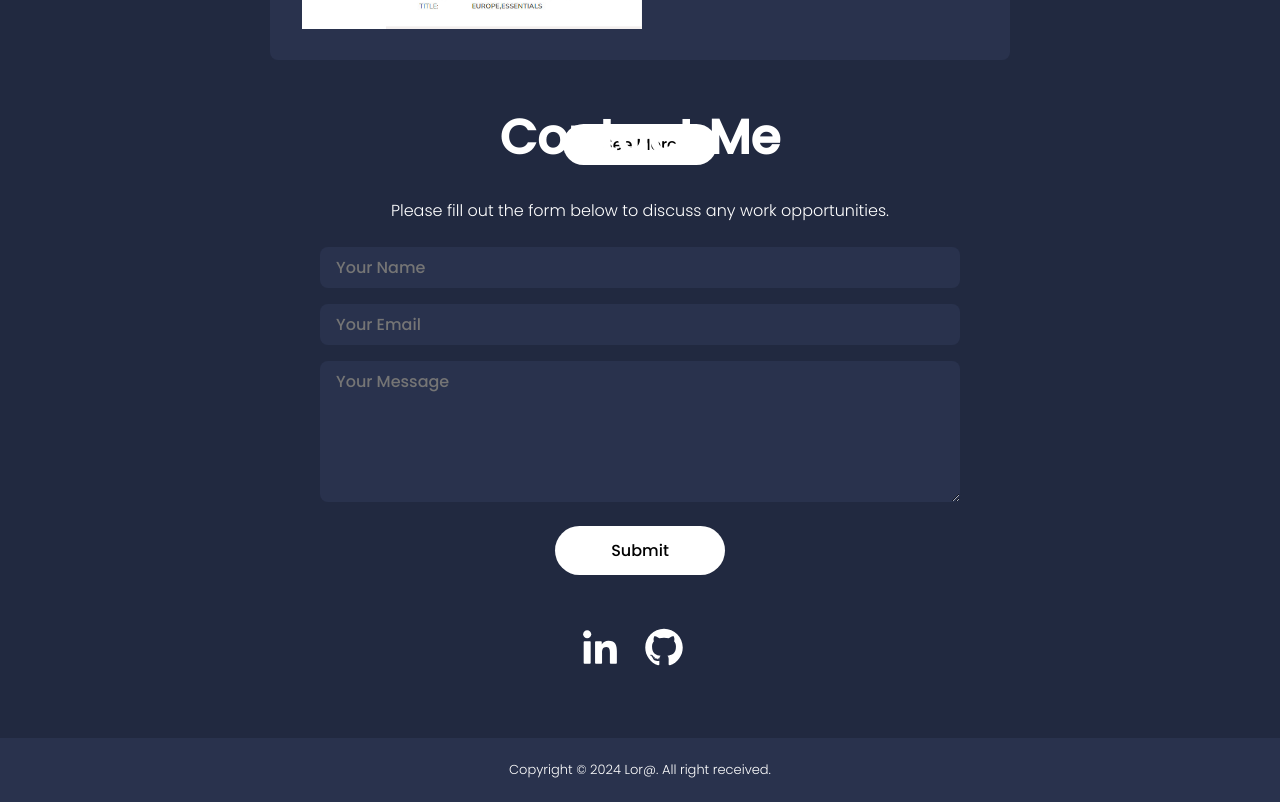
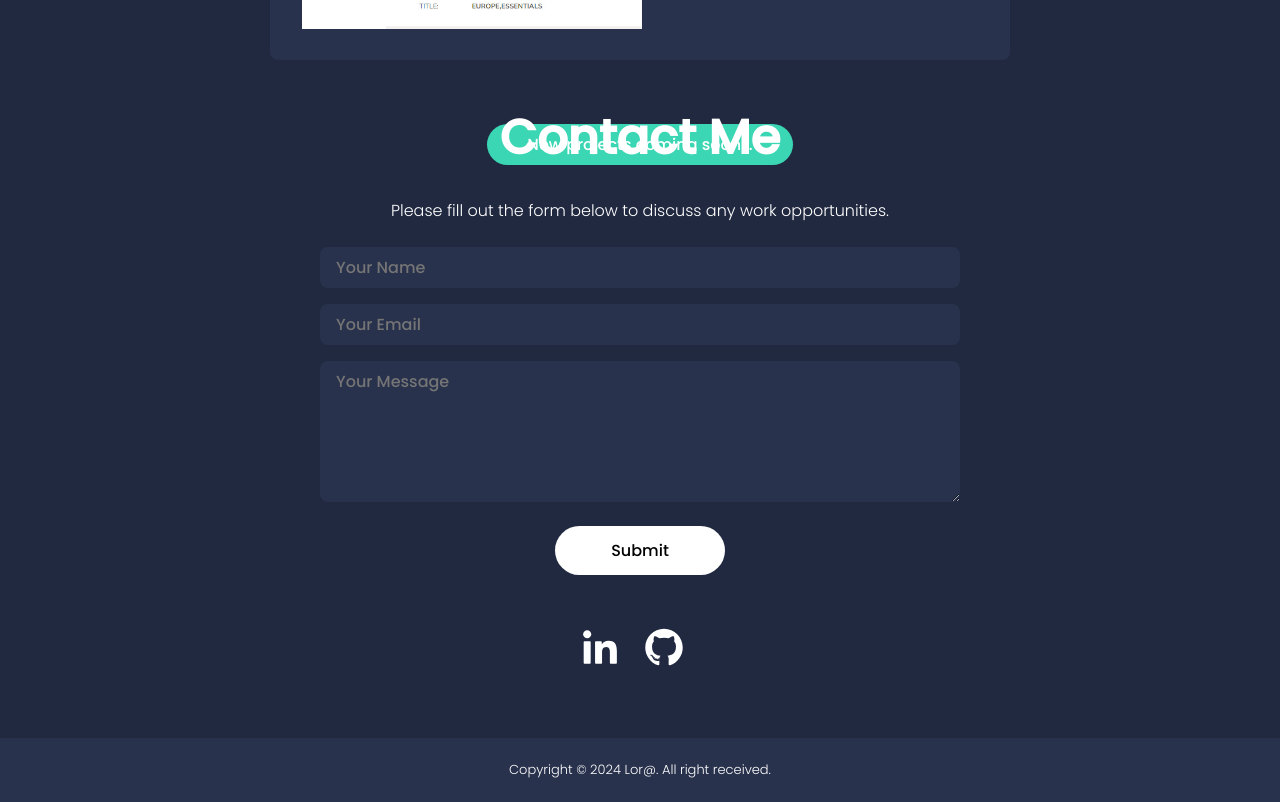
Before and after one commit to loretari/loreta-portfolio, a React (Create React App) app: page / in a window 1280 px wide. Shown: the part 5774-6576 px from the top of the page. Built offline with nearby package versions, Linux system fonts and the light colour scheme.

Commit message:
init: update works

```diff
--- a/src/components/Works/works.css
+++ b/src/components/Works/works.css
@@ -62,6 +62,16 @@
 .workBtn:hover {
     background: rgb(59,214,180);
     cursor: pointer;
+}
+
+.newProjects {
+    background: rgb(59,214,180);
+    cursor: pointer;
+    margin: 3rem 0;
+    padding: 0.5rem 2.5rem;
+    border: none;
+    border-radius: 2rem;
+    font-size: 1rem;
 }
 
 .project {
--- a/src/components/Works/works.js
+++ b/src/components/Works/works.js
@@ -274,7 +274,7 @@ const Works = () => {
                     </div>
                 </div>
             </div>
-                    <button className= "workBtn">See More</button>
+                    <div className= "newProjects">New projects coming soon...</div>
 
         </section>
     )
```
